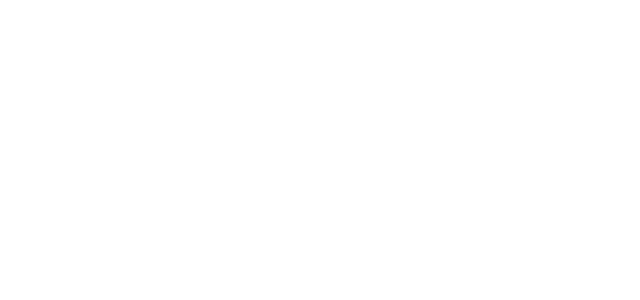
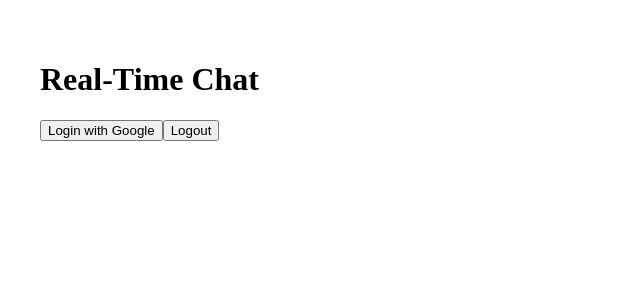
Before and after one commit to Shushanik01/Real-Time-chat, a React (Vite) app: page / in a window 1280 px wide. Shown: the top 300 px of the page, without its empty margins (0-640 px from the left). Built offline with nearby package versions, Linux system fonts and the light colour scheme; no server answers.

Commit message:
test google login

```diff
--- a/src/main.tsx
+++ b/src/main.tsx
@@ -1,9 +1,10 @@
 import { StrictMode } from 'react'
 import { createRoot } from 'react-dom/client'
-import App from './App.tsx'
+// import App from './App.tsx'
+import TestApp from './testApp'
 
 createRoot(document.getElementById('root')!).render(
   <StrictMode>
-    <App />
+    <TestApp />
   </StrictMode>,
 )
--- /dev/null
+++ b/src/testApp.tsx
@@ -0,0 +1,42 @@
+import { useEffect } from "react";
+import { signInWithPopup, signOut, onAuthStateChanged } from 'firebase/auth';
+import { auth, googleProvider } from "./firebase/config";
+
+function TestApp() {
+    const handleLogin = async () => {
+
+        try {
+            const result = await signInWithPopup(auth, googleProvider);
+            console.log(result.user.email);
+
+        }catch(err){
+            throw new Error(err)
+        }
+    };
+
+    const handleLogOut = async()=>{
+       await signOut(auth)
+       console.log('user logged out');
+
+    };
+
+    useEffect(()=>{
+        const unsubscribe = onAuthStateChanged(auth, (user)=>{
+            if(user){
+                console.log('User:' ,user.email);
+
+            } else {
+                console.log('no user');
+            }
+        });
+        return unsubscribe
+    },[]);
+     return (
+    <div style={{ padding: '2rem' }}>
+      <h1>Real-Time Chat</h1>
+      <button onClick={handleLogin}>Login with Google</button>
+      <button onClick={handleLogOut}>Logout</button>
+    </div>
+  )
+}
+export default TestApp
```
